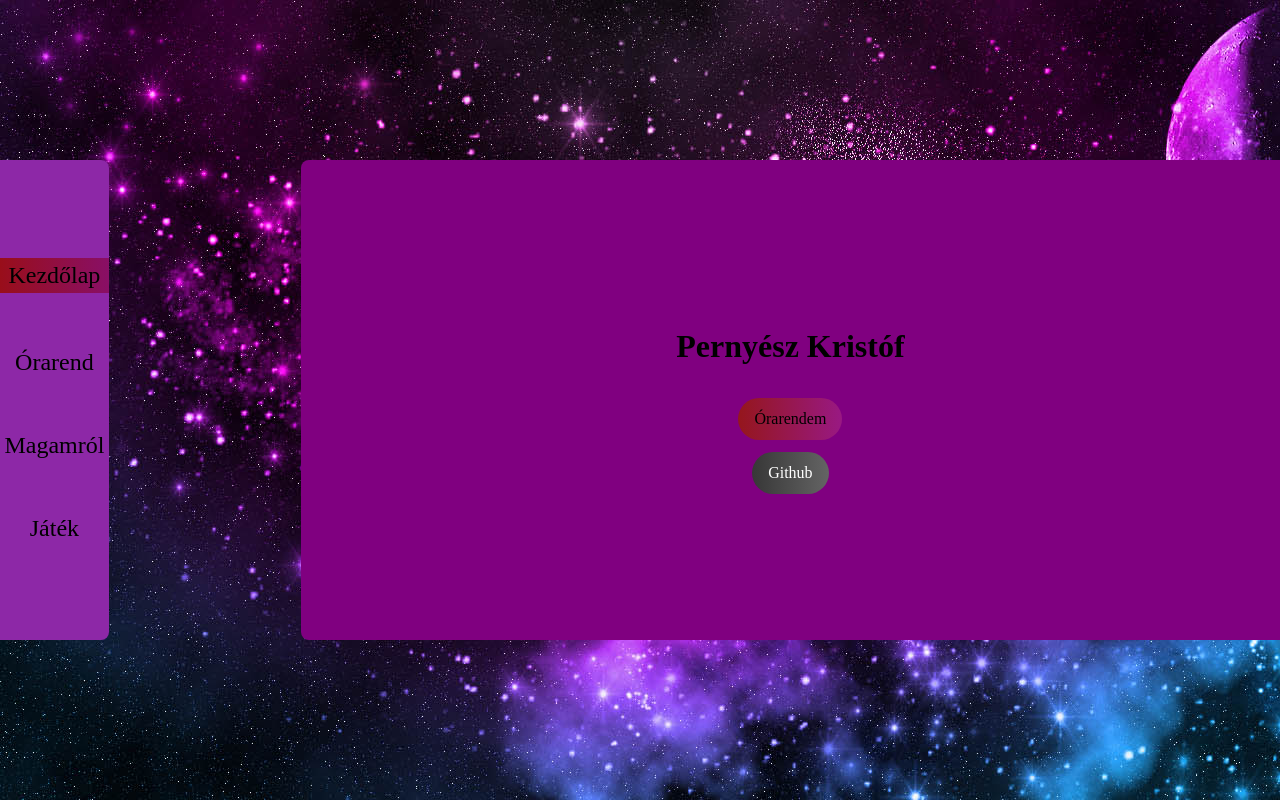
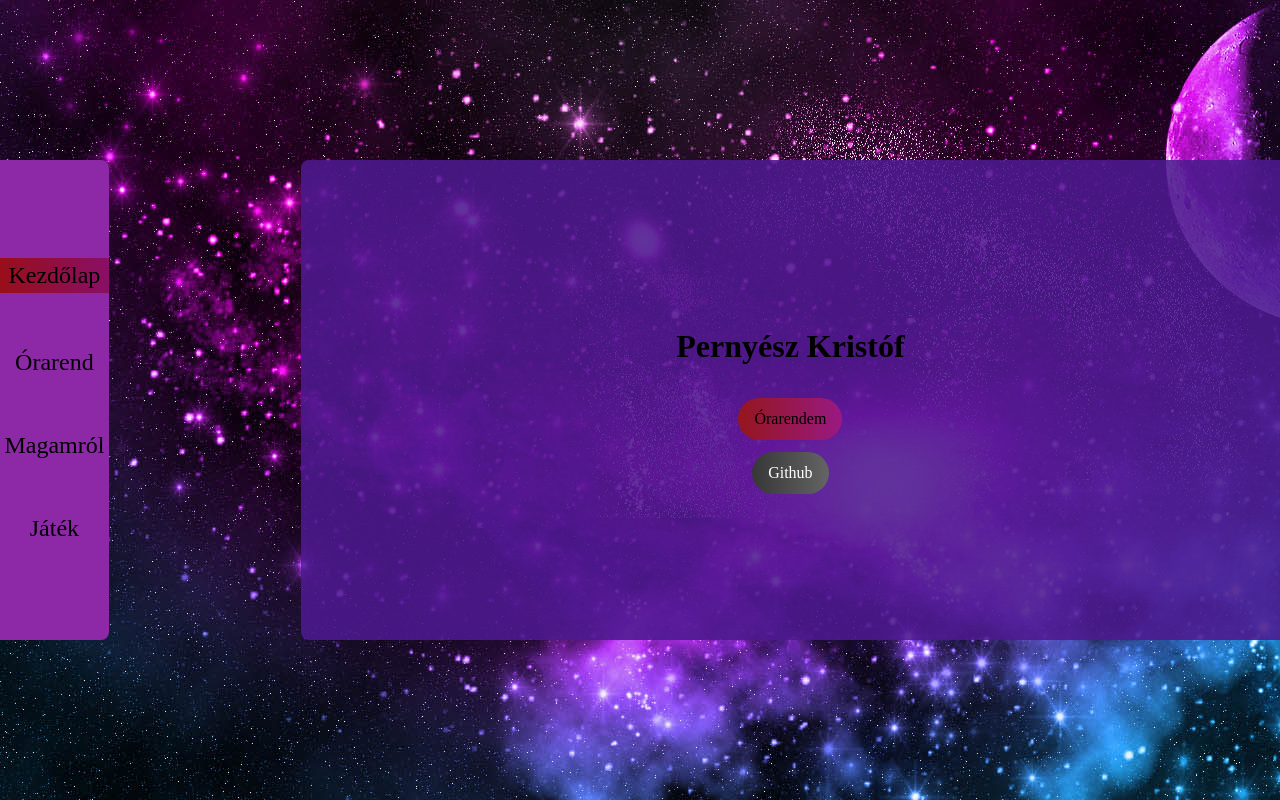
Before and after one commit to kristofpernyesz/kristofpernyesz.github.io, a plain HTML site: page index.html in a window 1280 px wide. Drawn offline with Linux system fonts and the light colour scheme.

Commit message:
Update style.css

```diff
--- a/style.css
+++ b/style.css
@@ -62,7 +62,7 @@ main.magamrol > div{
     flex-direction: column;
     justify-content: center;
     align-items: center;
-    background-color: purple;
+    background-color: rgba(77, 26, 143, 0.88);
     min-height: 60vh;
     border-radius: 8px 0 0 8px;
 }
```
